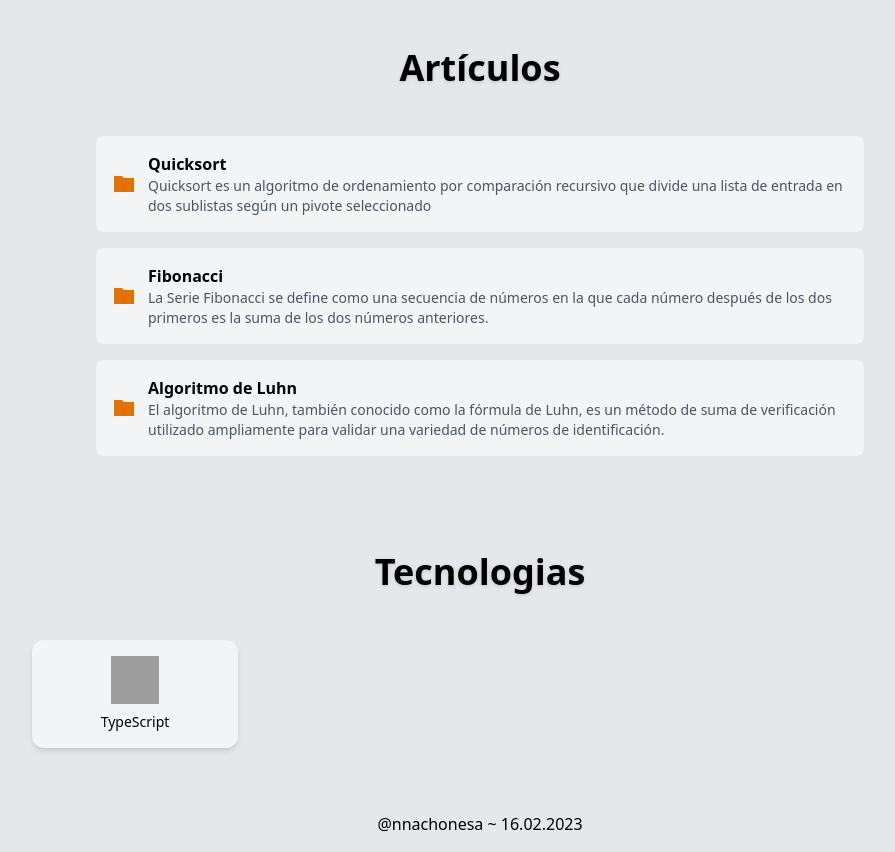
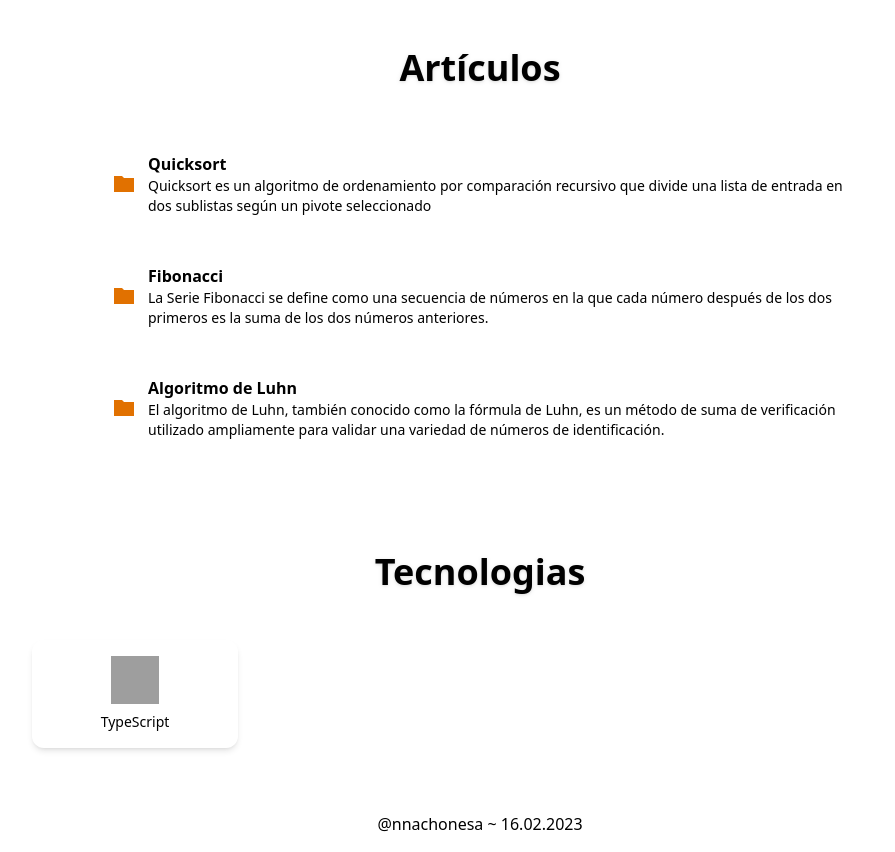
Before and after one commit to nnachonesa/portafolio, a Next.js app: page / in a window 1280 px wide. Shown: the part 800-1652 px from the top of the page, without its empty margins (160-1055 px from the left). Built offline with nearby package versions, Linux system fonts and the light colour scheme; grey boxes are pictures that could not be loaded.

Commit message:
fix: toggle theme finally works, so stupid of my part

```diff
--- a/src/app/components/articles/page.tsx
+++ b/src/app/components/articles/page.tsx
@@ -3,7 +3,7 @@ export default function Articles() {
   return (
     <section
       id="articles"
-      className="py-12 px-4 bg-gray-200 dark:bg-gray-900 text-black dark:text-white transition-colors duration-500"
+      className="py-12 px-4 transition-colors duration-500"
     >
       <h2 className="text-4xl font-bold text-center mb-12 drop-shadow">
         Artículos
@@ -12,7 +12,7 @@ export default function Articles() {
       <div className="max-w-3xl mx-auto space-y-4">
         <a
           href="articles/quicksort.html"
-          className="flex items-center gap-3 p-4 rounded-lg bg-gray-100 dark:bg-gray-800 hover:bg-gray-200 dark:hover:bg-gray-700 transition"
+          className="flex items-center gap-3 p-4 rounded-lg transition"
         >
           <svg
             xmlns="http://www.w3.org/2000/svg"
@@ -24,7 +24,7 @@ export default function Articles() {
           </svg>
           <div>
             <h3 className="font-semibold">Quicksort</h3>
-            <p className="text-sm text-gray-600 dark:text-gray-400">
+            <p className="text-sm">
               Quicksort es un algoritmo de ordenamiento por comparación
               recursivo que divide una lista de entrada en dos sublistas según
               un pivote seleccionado
@@ -34,7 +34,7 @@ export default function Articles() {
 
         <a
           href="articles/fibonacci.html"
-          className="flex items-center gap-3 p-4 rounded-lg bg-gray-100 dark:bg-gray-800 hover:bg-gray-200 dark:hover:bg-gray-700 transition"
+          className="flex items-center gap-3 p-4 rounded-lg transition"
         >
           <svg
             xmlns="http://www.w3.org/2000/svg"
@@ -46,7 +46,7 @@ export default function Articles() {
           </svg>
           <div>
             <h3 className="font-semibold">Fibonacci</h3>
-            <p className="text-sm text-gray-600 dark:text-gray-400">
+            <p className="text-sm">
               La Serie Fibonacci se define como una secuencia de números en la
               que cada número después de los dos primeros es la suma de los dos
               números anteriores.
@@ -56,7 +56,7 @@ export default function Articles() {
 
         <a
           href="articles/luhn.html"
-          className="flex items-center gap-3 p-4 rounded-lg bg-gray-100 dark:bg-gray-800 hover:bg-gray-200 dark:hover:bg-gray-700 transition"
+          className="flex items-center gap-3 p-4 rounded-lg transition"
         >
           <svg
             xmlns="http://www.w3.org/2000/svg"
@@ -68,7 +68,7 @@ export default function Articles() {
           </svg>
           <div>
             <h3 className="font-semibold">Algoritmo de Luhn</h3>
-            <p className="text-sm text-gray-600 dark:text-gray-400">
+            <p className="text-sm">
               El algoritmo de Luhn, también conocido como la fórmula de Luhn, es
               un método de suma de verificación utilizado ampliamente para
               validar una variedad de números de identificación.
--- a/src/app/components/footer/page.tsx
+++ b/src/app/components/footer/page.tsx
@@ -1,7 +1,7 @@
 "use client";
 export default function Footer() {
   return (
-    <section className="bg-gray-200 dark:bg-gray-900 text-black dark:text-white flex items-center justify-center w-full p-4">
+    <section className="flex items-center justify-center w-full p-4">
       <h2>@nnachonesa ~ 16.02.2023</h2>
     </section>
   );
--- a/src/app/components/skills/page.tsx
+++ b/src/app/components/skills/page.tsx
@@ -1,12 +1,12 @@
 "use client";
 export default function Skills() {
   return (
-    <section id="skills" className="py-12 px-4 bg-gray-200 dark:bg-gray-900 text-black dark:text-white transition-colors duration-500">
+    <section id="skills" className="py-12 px-4 transition-colors duration-500">
       <h2 className="text-4xl font-bold text-center mb-12 drop-shadow">
         Tecnologias
       </h2>
       <div className="grid grid-cols-2 sm:grid-cols-3 md:grid-cols-4 gap-6 max-w-4xl mx-auto">
-        <div className="flex flex-col items-center p-4 rounded-xl shadow-md bg-gray-100 dark:bg-gray-800 transition-colors">
+        <div className="flex flex-col items-center p-4 rounded-xl shadow-md transition-colors">
           <img
             src="https://cdn.jsdelivr.net/gh/devicons/devicon/icons/typescript/typescript-original.svg"
             alt="typescript"
--- a/src/app/components/toggleTheme/page.tsx
+++ b/src/app/components/toggleTheme/page.tsx
@@ -1,11 +1,12 @@
 "use client";
 import { useTheme } from "next-themes";
 
+let dark: boolean = false;
+let toggle: string = "dark";
+
 export default function ThemeToggle() {
   const { setTheme } = useTheme();
-  let dark: boolean = false;
   function toggleTheme() {
-    let toggle: string = "system";
     switch (toggle) {
       case "dark":
         toggle = "light";
@@ -16,8 +17,8 @@ export default function ThemeToggle() {
         setTheme("dark");
         break;
       default:
-        toggle = "system";
-        setTheme("system");
+        toggle = "dark";
+        setTheme("dark");
         break;
     }
   }
--- a/src/app/globals.css
+++ b/src/app/globals.css
@@ -2,10 +2,87 @@
 
 :root {
 	--scroll-color: rgb(0 0 0 / var(--tw-text-opacity, 1));
+	--bg-color: rgb(255 255 255 / var(--tw-bg-opacity, 1));
+	--text-color: rgb(0 0 0 / var(--tw-text-opacity, 1));
 }
+
 html.dark {
-    --scroll-color: rgb(255 255 255 / var(--tw-text-opacity, 1));
+	--scroll-color: rgb(255 255 255 / var(--tw-text-opacity, 1));
+	--bg-color: rgb(0 0 0 / var(--tw-bg-opacity, 1));
+	--text-color: rgb(255 255 255 / var(--tw-text-opacity, 1));
 }
+
+body {
+	background-color: var(--bg-color);
+	color: var(--text-color);
+	transition: background-color 0.3s ease, color 0.3s ease;
+}
+
+html {
+	scroll-behavior: smooth;
+}
+
+.note {
+	/* User selection prevention */
+	user-select: none;
+	max-width: 700px;
+	margin: 0 auto;
+	display: block;
+}
+
+#hero {
+	position: relative;
+}
+
+.scroll {
+	/* Scroll indicator styles */
+	text-align: center;
+	color: var(--scroll-color);
+	font-weight: bold;
+	text-transform: uppercase;
+	padding-top: 2rem;
+	cursor: pointer;
+	position: absolute;
+	bottom: 1rem;
+	left: 50%;
+	transform: translateX(-50%);
+	opacity: 0.5;
+	transition: opacity 0.3s ease;
+
+	/* Show on large screens */
+	@media screen and (min-width: 768px) {
+		display: block;
+	}
+
+	&:hover {
+		opacity: 1;
+	}
+
+	.scroll-btn {
+		margin: 10px auto;
+		width: 20px;
+		height: 40px;
+		border: 4px solid var(--scroll-color);
+		border-radius: 30px;
+		display: flex;
+
+		.scroll-dot {
+			width: 10px;
+			height: 10px;
+			background: var(--scroll-color);
+			border-radius: 50%;
+			margin: auto;
+			animation: scrolling 1s linear infinite;
+		}
+	}
+}
+
+/* Fade up animation */
+.fade-up {
+	opacity: 0;
+	animation: fadeUp 0.8s ease-out forwards;
+}
+
 @keyframes fadeUp {
 	0% {
 		opacity: 0;
@@ -15,77 +92,6 @@ html.dark {
 	100% {
 		opacity: 1;
 		transform: translateY(0);
-	}
-}
-
-.fade-up {
-	opacity: 0;
-	animation: fadeUp 0.8s ease-out forwards;
-}
-
-html {
-	scroll-behavior: smooth;
-}
-
-.note {
-	-webkit-user-select: none;
-	-moz-user-select: none;
-	-ms-user-select: none;
-	user-select: none;
-	max-width: 700px;
-	height: auto;
-	margin-left: auto;
-	margin-right: auto;
-	display: block;
-}
-
-#hero {
-	position: relative;
-}
-
-.scroll {
-	text-align: center;
-	color: var(--scroll-color);
-	font-weight: bold;
-	text-transform: uppercase;
-	padding-top: 2rem;
-	cursor: pointer;
-	display: none;
-	position: absolute;
-	bottom: 1rem;
-	left: 50%;
-	transform: translateX(-50%);
-
-	opacity: .5;
-	transition: opacity 0.3s ease;
-
-	&:hover {
-		opacity: 1;
-	}
-}
-
-.scroll .scroll-btn {
-	margin: 10px auto;
-	width: 20px;
-	height: 40px;
-	border: 4px solid var(--scroll-color);
-	border-radius: 30px;
-	display: flex;
-}
-
-.scroll .scroll-btn .scroll-dot {
-	display: block;
-	width: 10px;
-	height: 10px;
-	background: var(--scroll-color);
-	border-radius: 50%;
-	margin: auto;
-	animation: scrolling 1s linear infinite;
-}
-
-@media screen and (min-width: 768px) {
-	.scroll {
-		display: block;
 	}
 }
 
--- a/src/app/page.tsx
+++ b/src/app/page.tsx
@@ -4,9 +4,11 @@ import Articles from "./components/articles/page";
 import Skills from "./components/skills/page";
 import Footer from "./components/footer/page";
 import Tt from "./components/toggleTheme/page";
+import ThemeProvider from "./components/toggleTheme/themeProvider";
 
 export default function Home() {
   return (
+    <ThemeProvider attribute="data-mode">
       <main className="relative">
         <Tt />
         <Intro />
@@ -14,5 +16,6 @@ export default function Home() {
         <Skills />
         <Footer />
       </main>
+    </ThemeProvider>
   );
 }
--- a/tailwind.config.js
+++ b/tailwind.config.js
@@ -1,7 +1,7 @@
 /** @type {import('tailwindcss').Config} */
 module.exports = {
     content: ["./src/**/*.{js,ts,jsx,tsx}", "./src/app/components/**/*.{js,ts,jsx,tsx}"],
-    darkMode: "class",
+    darkMode: ['selector', '[data-theme="dark"]'],
     theme: {
       extend: {
         fontFamily: {
```
Also changed, not shown: src/app/components/intro/page.tsx (+5 -7 lines).
